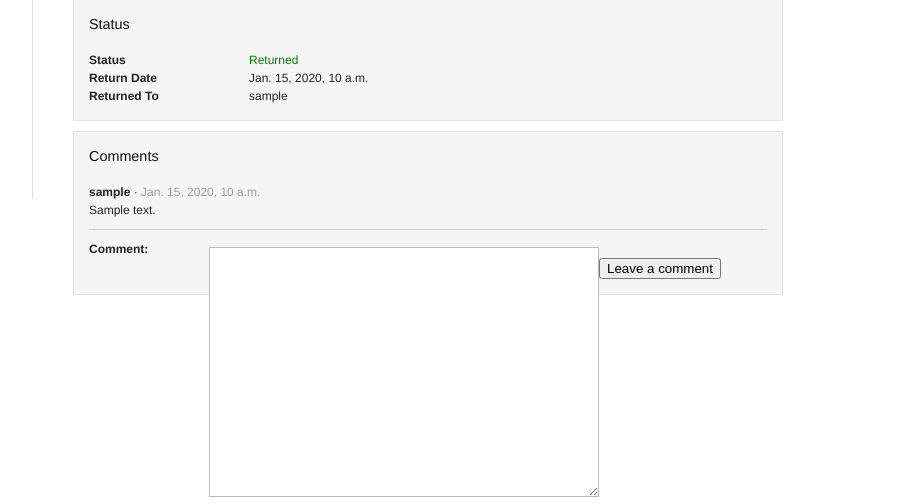
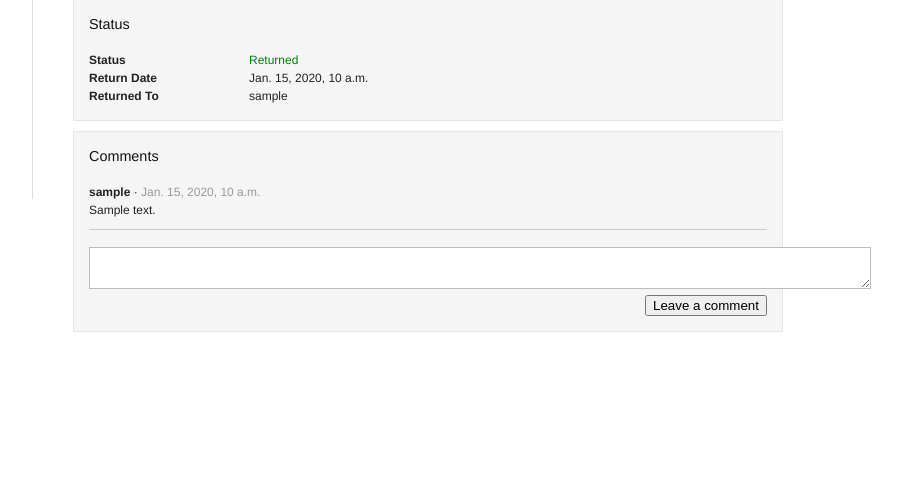
Before and after one commit to sionide21/Equipment-Loan-Tracking, a Django app: page /loans/1 in a window 1280 px wide. Shown: the part 657-1160 px from the top of the page, without its empty margins (283-1185 px from the left). After the commit the page ends 989 px from the top, so only its background shows below. Run offline with Django 3.2, Linux system fonts and the light colour scheme; a user stored in the database is signed in; tables that the repository leaves empty hold one stand-in row (values such as "Sample post"); parts of the project's set-up code (start-up, migrations or seed data) failed here and were passed over.

Commit message:
The comments are so pretty, oh so pretty, oh so pretty and witty and... awesome!

```diff
--- a/webapp/core/models.py
+++ b/webapp/core/models.py
@@ -1,6 +1,7 @@
 from django.db import models
 from django.forms import ModelForm, ModelChoiceField, HiddenInput
 from django.contrib.auth.models import User
+from django import forms
 
 
 class Person(models.Model):
@@ -54,6 +55,7 @@ class Comment(models.Model):
     comment = models.TextField()
 
 
+
 class DivFormMixin:
     '''
     Mix this into a django.forms.Form to enable a new output method 'as_div' that
@@ -89,4 +91,7 @@ class PersonForm(ModelForm, DivFormMixin):
 class CommentForm(ModelForm, DivFormMixin):
     class Meta:
         model = Comment
+        widgets = {
+          'comment': forms.Textarea(attrs={'rows':2, 'cols':94})
+        }
         exclude = ('user', 'loan',)
--- a/webapp/core/static/css/base.css
+++ b/webapp/core/static/css/base.css
@@ -13,6 +13,14 @@
 
 .align-right {
   float: right;
+}
+
+.align-left {
+  float: left;
+}
+
+.clear {
+  clear: both;
 }
 
 #login-box, .subsection {
@@ -92,6 +100,3 @@
   padding-bottom: 10px;
   margin-bottom: 10px;
 }
-
-.comment-text {
-}
--- a/webapp/core/static/css/blueprint/screen.css
+++ b/webapp/core/static/css/blueprint/screen.css
@@ -90,7 +90,7 @@ select {background-color:#fff;border-width:1px;border-style:solid;}
 input[type=text], input[type=password], input[type=url], input[type=email], input.text, input.title, textarea, select {margin:0.5em 0;}
 input.text, input.title {width:300px;padding:5px;}
 input.title {font-size:1.5em;}
-textarea {width:390px;height:250px;padding:5px;}
+textarea {padding:5px;}
 form.inline {line-height:3;}
 form.inline p {margin-bottom:0;}
 .error, .alert, .notice, .success, .info {padding:0.8em;margin-bottom:1em;border:2px solid #ddd;}
--- a/webapp/core/templates/core/loan/view.html
+++ b/webapp/core/templates/core/loan/view.html
@@ -79,7 +79,7 @@
       <h4>Comments</h4>
       {% for comment in comments %}
         <div class="comment">
-          <b>{{ comment.user }}</b> &middot; <span style="color:#999;">{{ comment.date }}</span></br>
+          <b>{{ comment.user }}</b> &middot; <span style="color:#999;">{{ comment.date }}</span>
           <div class="comment-text">
             {{ comment.comment }}
           </div>
@@ -87,9 +87,16 @@
       {% endfor %}
       <div>
         <form action="{% url comment_loan loan.id %}" method="POST">
+          {{ comment_form.non_field_errors }}
           {% csrf_token %}
-          {{ comment_form.as_div }}</br>
-          <input type="submit" value="Leave a comment" /></br>
+          {{ comment_form.comment.errors }}
+          <div>
+          {{ comment_form.comment }}
+          </div>
+          <div class="align-right">
+            <input type="submit" value="Leave a comment" /></br>
+          </div>
+          <div class="clear"></div>
         </form>
       </div>
     </div>
--- a/webapp/core/views.py
+++ b/webapp/core/views.py
@@ -89,7 +89,7 @@ def view_loan(request, loan_id):
     '''View a specific loan in the system'''
     loan = get_object_or_404(Loan, id=loan_id)
     comment_form = CommentForm()
-    comments = loan.comment_set.order_by('-date')
+    comments = loan.comment_set.order_by('date')
     return render_to_response(request, 'core/loan/view.html',
                               {'loan': loan, 'comment_form': comment_form, 'comments': comments},
                               context_instance=RequestContext(request))
```
